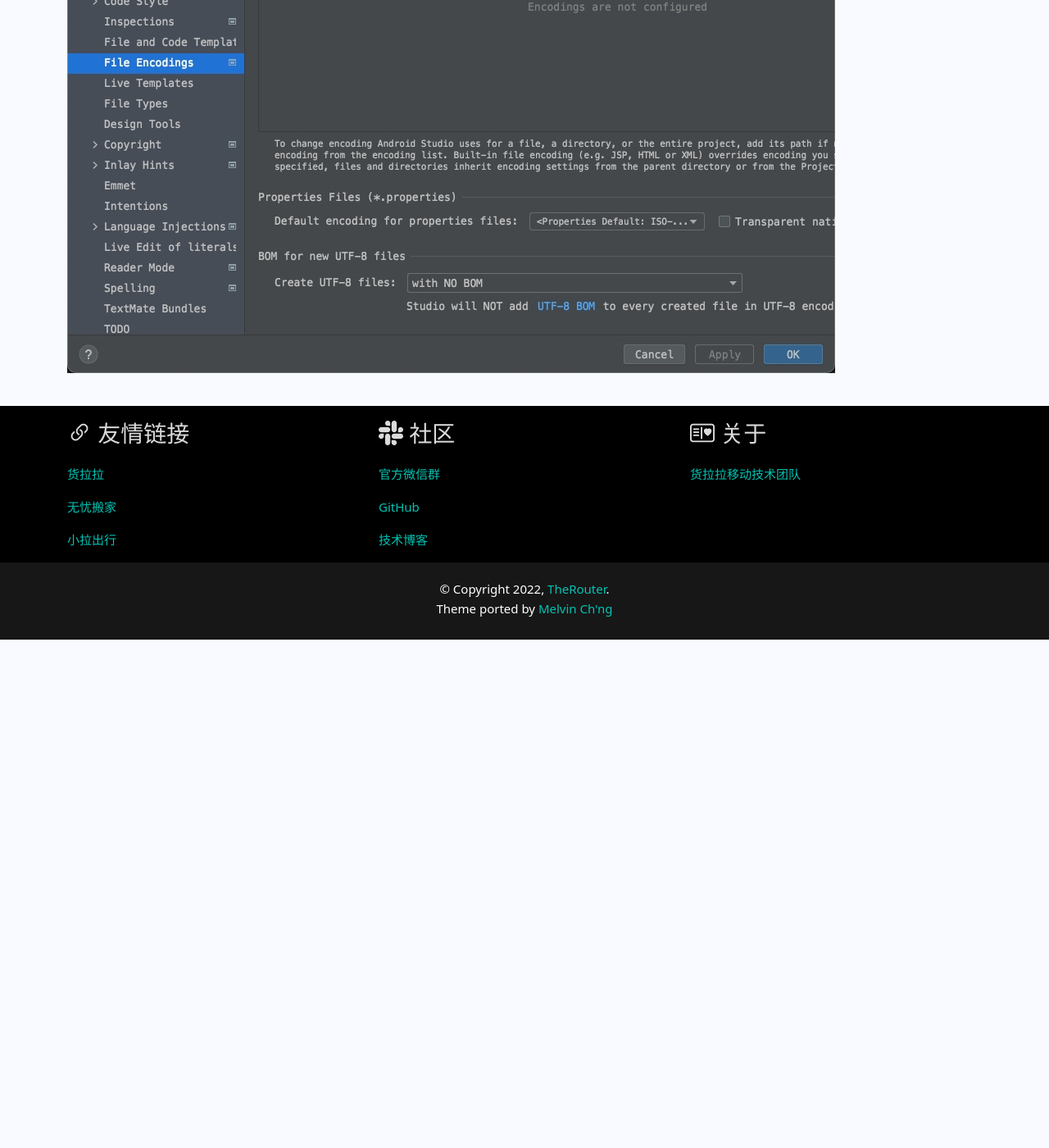
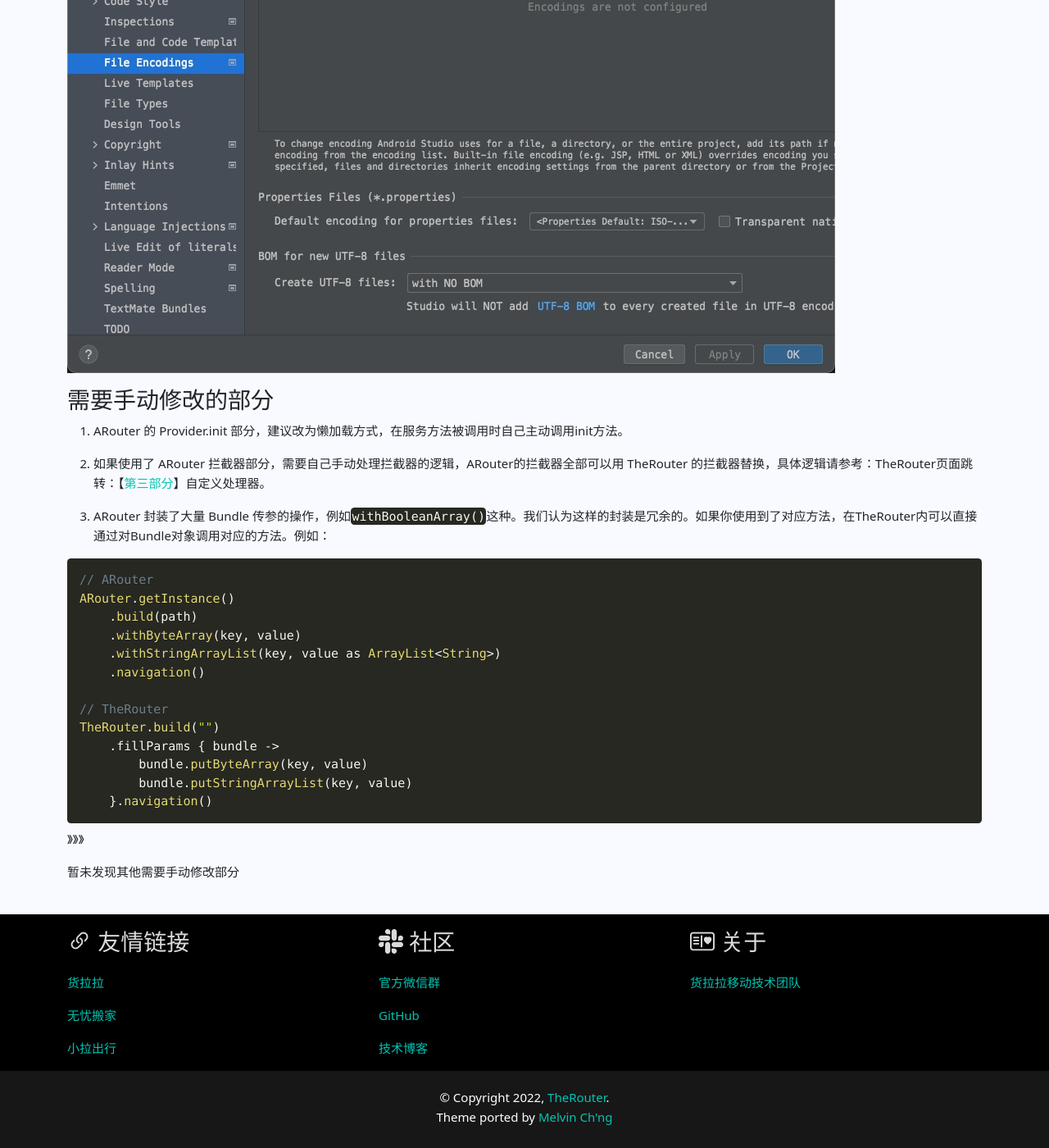
Before and after one commit to hll-therouter/therouter-en.github.io, a Jekyll site: the page built from _posts/2022-09-05-01.md, in a window 1280 px wide and 1400 px high, scrolled down 1204 px. Shown: the whole window at 82% size. Built offline with Jekyll 4.4.1, drawn with Linux system fonts in a browser that asks for light colours; nearby versions of some CDN libraries; Markdown is read by kramdown in place of the engine named in the settings; before the commit the page ends 1984 px from its top, so only the background shows below that.

Commit message:
修改文章

````diff
--- a/_posts/2022-09-05-01.md
+++ b/_posts/2022-09-05-01.md
@@ -28,3 +28,34 @@
 1. issue中有用户反馈：使用`Windows`系统迁移时，会发生乱码情况。犹豫迁移工具对文件的读写均才用`UTF-8`编码，所以建议在迁移之前先将工程编码设置为`UTF-8`。Android Studio支持修改工程编码：`Setting -> Editor -> File Encodings` 修改`Global Encoding`和`Project Encoding`为 `UTF-8`
 
 <img src="{{site.url}}/assets/img/image/encode.jpg">
+
+
+### 需要手动修改的部分
+
+1. ARouter 的 Provider.init 部分，建议改为懒加载方式，在服务方法被调用时自己主动调用init方法。
+
+2. 如果使用了 ARouter 拦截器部分，需要自己手动处理拦截器的逻辑，ARouter的拦截器全部可以用 TheRouter 的拦截器替换，具体逻辑请参考：TheRouter页面跳转：【[第三部分](https://therouter.cn/docs/2022/08/28/01)】自定义处理器。
+
+
+3. ARouter 封装了大量 Bundle 传参的操作，例如`withBooleanArray()`这种。我们认为这样的封装是冗余的。如果你使用到了对应方法，在TheRouter内可以直接通过对Bundle对象调用对应的方法。例如：
+
+```java
+// ARouter
+ARouter.getInstance()
+	.build(path)
+	.withByteArray(key, value)
+	.withStringArrayList(key, value as ArrayList<String>)
+	.navigation()
+
+// TheRouter
+TheRouter.build("")
+	.fillParams { bundle ->
+	    bundle.putByteArray(key, value)
+	    bundle.putStringArrayList(key, value)
+	}.navigation()
+```
+
+
+》》》
+
+暂未发现其他需要手动修改部分
````
Also changed, not shown: _posts/2022-09-04-01.md (+1 -1 lines), 8 other files.
